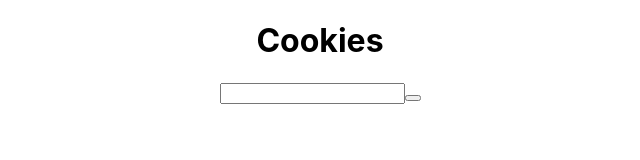
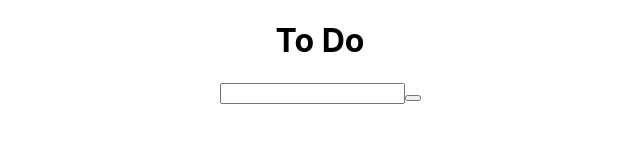
Before and after one commit to nuriaciscar/W06CH1, a React (Create React App) app: page / in a window 1280 px wide. Shown: the top 160 px of the page, without its empty margins (320-960 px from the left). Built offline with nearby package versions, Linux system fonts and the light colour scheme.

Commit message:
Changed h1 on Homepage

```diff
--- a/src/pages/Homepage.js
+++ b/src/pages/Homepage.js
@@ -3,7 +3,7 @@ import Form from "../components/Form";
 const Homepage = () => {
   return (
     <>
-      <h1>Cookies</h1>
+      <h1>To Do</h1>
       <Form />
     </>
   );
```
